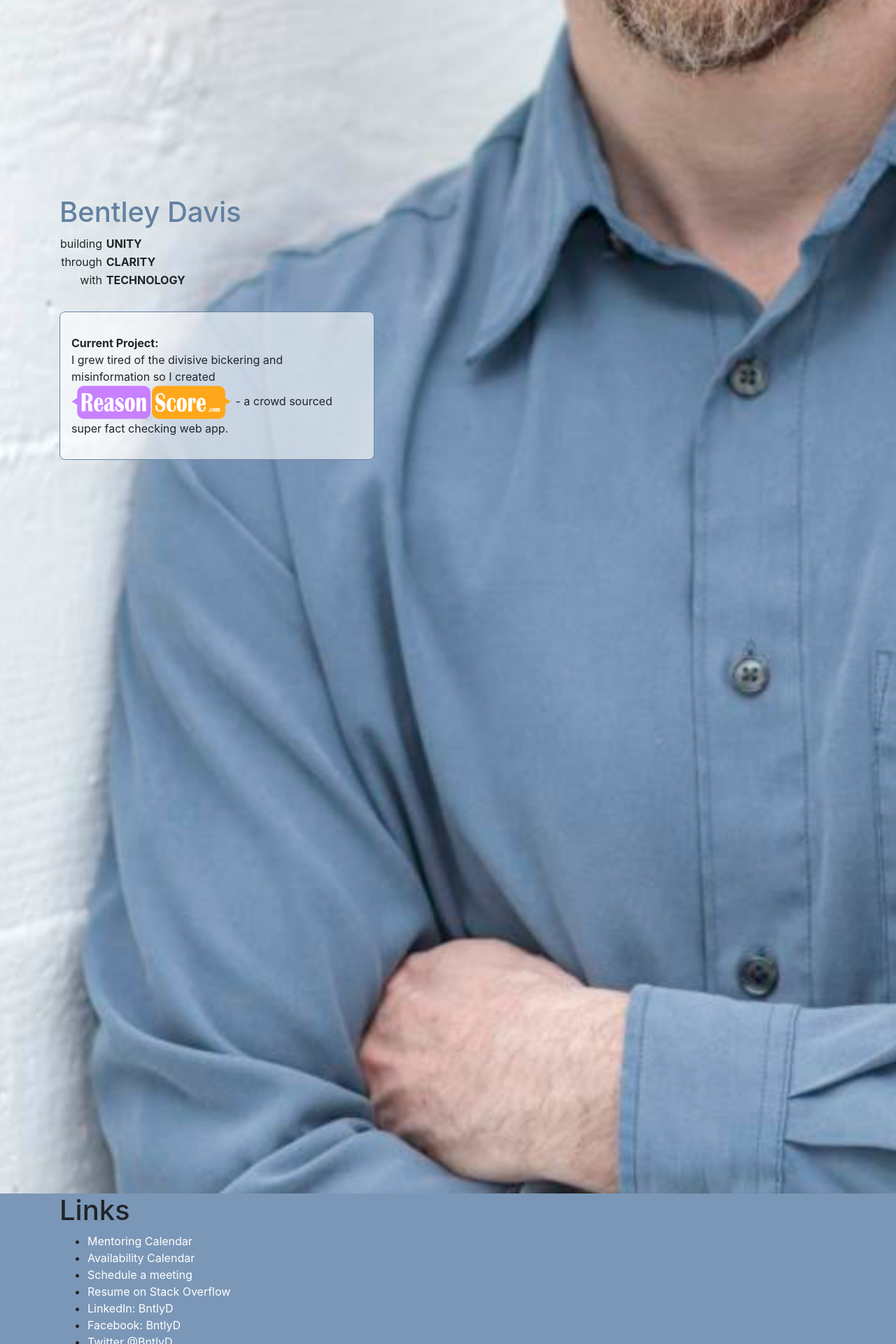
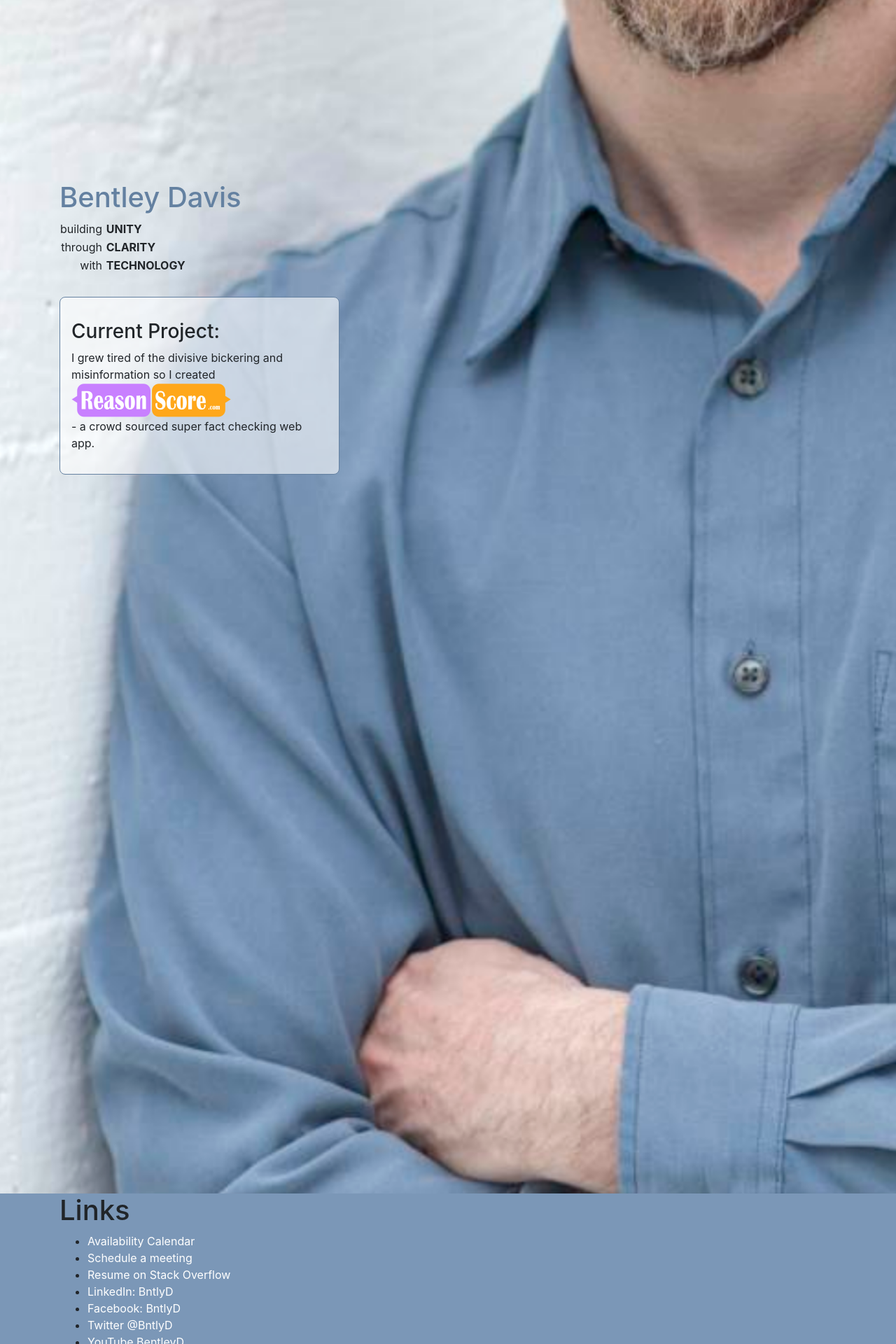
Before and after one commit to BentleyDavis/bentleydavis.github.io, a Jekyll site: the page built from index.html, in a window 1280 px wide. Shown: the part 793-2713 px from the top of the page at 70% size. Built offline with Jekyll 4.4.1, drawn with Linux system fonts in a browser that asks for light colours; nearby versions of some CDN libraries.

Commit message:
more tewaks

```diff
--- a/index.html
+++ b/index.html
@@ -95,11 +95,11 @@
             <div style="padding: 2rem 1rem;
                     margin: 2rem 0;
                     background-color: hsla(0, 0%, 100%, 0.6);
-                    border-radius: .5rem; max-width:450px; border: 1px #6481a1 solid;">
-                <b>Current Project:</b>
-                <br/> I grew tired of the divisive bickering and misinformation so I created
+                    border-radius: .5rem; max-width:400px; border: 1px #6481a1 solid;">
+                <h3>Current Project:</h3>
+                I grew tired of the divisive bickering and misinformation so I created<br>
                 <a href="https://ReasonScore.com">
-                    <img src="reasonscore.png" />
+                    <img src="reasonscore.png"><br>
                 </a> - a crowd sourced super fact checking web app.
             </div>
         </div>
@@ -109,9 +109,6 @@
 
             <h1>Links</h1>
             <ul>
-                <li>
-                    <a href="https://dashboard.opentimeapp.com/index.php?/group/public/profile/1">Mentoring Calendar</a>
-                </li>
                 <li>
                     <a href="calendar">Availability Calendar</a>
                 </li>
```
Also changed, not shown: blog/img/kids-u.png, schedule - Copy/index.html (renamed from meet/index.html).
